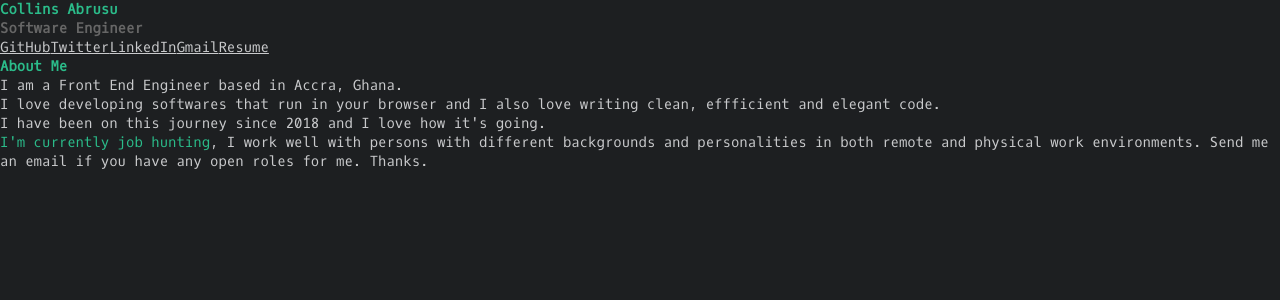
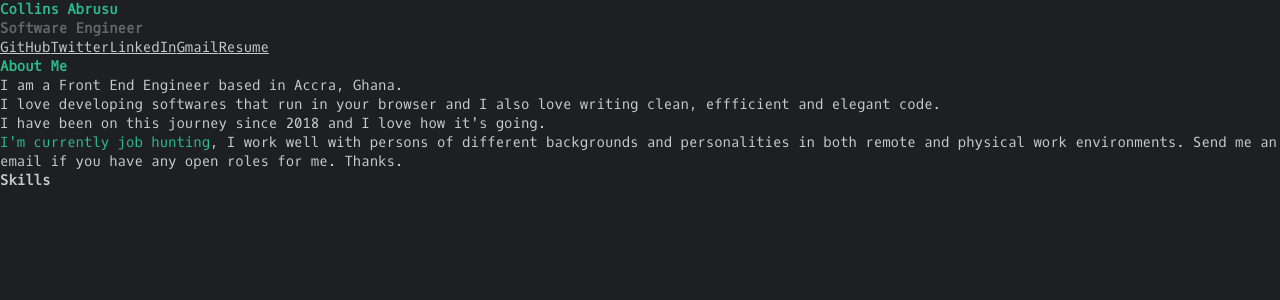
Before and after one commit to abrusu-collins/Portfolio-v7, a React (Create React App) app: page / in a window 1280 px wide. Shown: the top 300 px of the page. Built offline with nearby package versions, Linux system fonts and the light colour scheme; the HTML template or start-up script is replaced by a standard one.

Commit message:
working on skills

```diff
--- a/src/App.jsx
+++ b/src/App.jsx
@@ -1,6 +1,7 @@
 import "./styles/style.css";
 import Hero from "./components/Hero";
 import About from "./components/About";
+import Skills from "./components/Skills";
 
 
 function App() {
@@ -8,6 +9,7 @@ function App() {
     <>
     <Hero/>
     <About/>
+    <Skills/>
     </>
   );
 }
--- a/src/components/About.jsx
+++ b/src/components/About.jsx
@@ -15,7 +15,7 @@ function About() {
           I have been on this journey since 2018 and I love how it's going.
         </p>
         <p>
-         <span> I'm currently job hunting</span>, I work well with persons with different backgrounds and personalities
+         <span> I'm currently job hunting</span>, I work well with persons of different backgrounds and personalities
           in both remote and physical work environments.
           Send me an email if you have any open roles for me. Thanks.
         </p>
--- /dev/null
+++ b/src/components/Skills.jsx
@@ -0,0 +1,13 @@
+function Skills() {
+    return (
+        <div className="skills">
+            <h1 className="skills">Skills</h1>
+            <div className="langs"></div>
+            <div className="tools"></div>
+            <div className="platforms"></div>
+            <div className="softskills"></div>
+        </div>
+     );
+}
+
+export default Skills;
```
